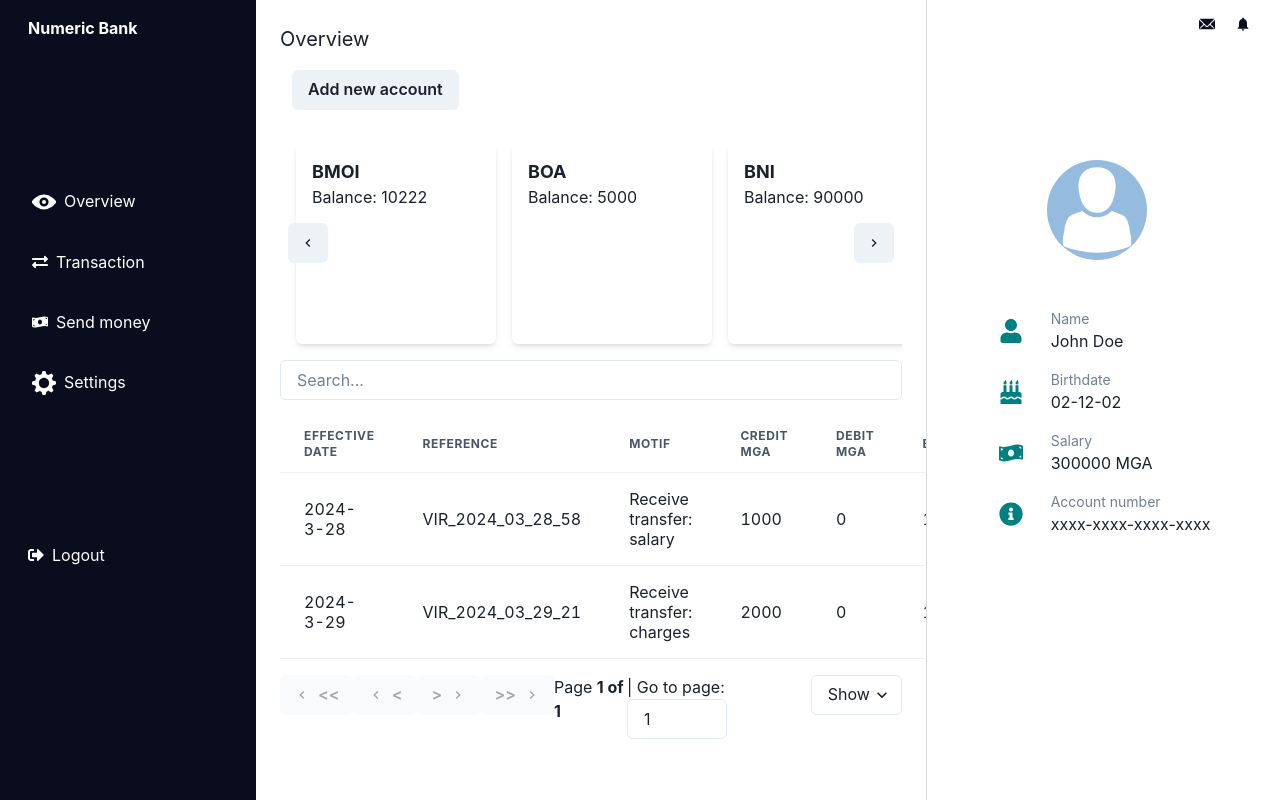
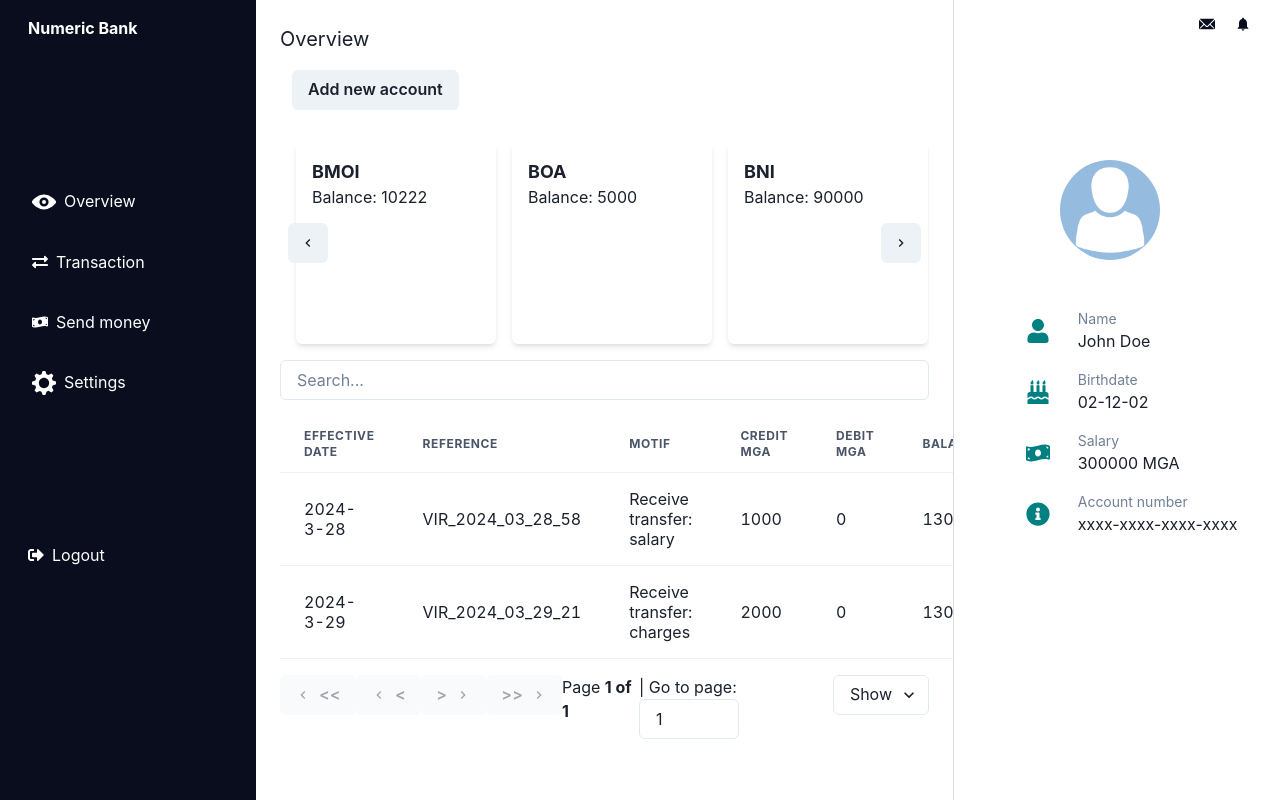
Before and after one commit to Tokiniainaa/Front-bank-app, a React (Create React App) app: page / in a window 1280 px wide. Built offline with nearby package versions, Linux system fonts and the light colour scheme.

Commit message:
feat: add a pading

```diff
--- a/src/Components/Overview/Profil/Profil.jsx
+++ b/src/Components/Overview/Profil/Profil.jsx
@@ -7,7 +7,7 @@ import { FaBirthdayCake, FaUser, FaMoneyBillWave, FaInfoCircle } from 'react-ico
 
 const Profil = () => {
     return (
-        <Box w="35%" h="100%" p={4}>
+        <Box w="31%" h="100%" p={4}>
             <Flex direction="row" justifyContent="flex-end" gap={5}>
                 <Popover>
                     <PopoverTrigger>
```
